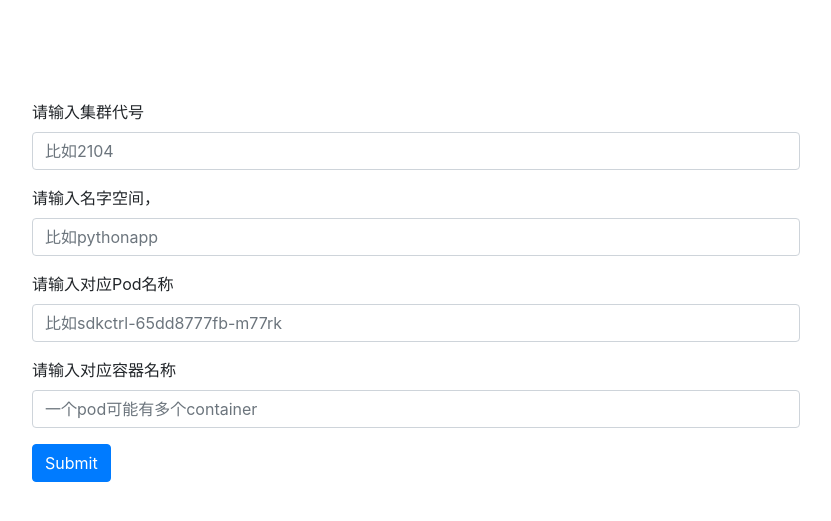
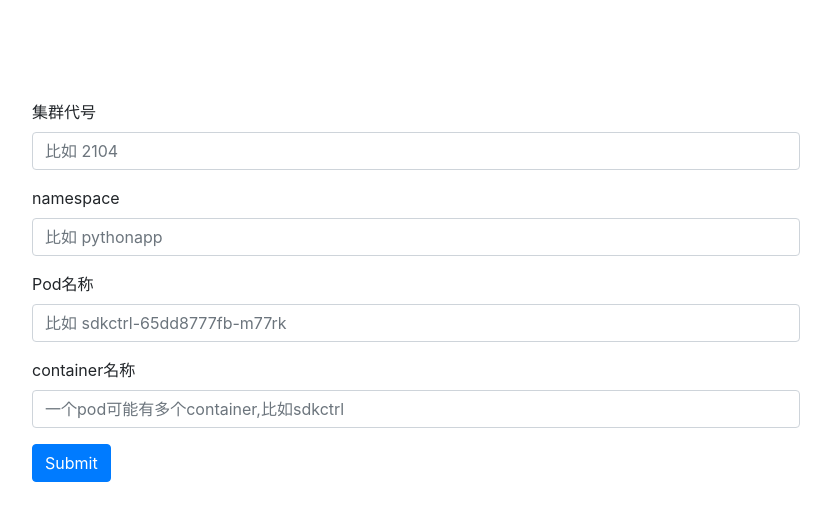
Before and after one commit to zlingqu/pod-web-console, a Flask app: page /terminal in a window 1280 px wide. Shown: the top 521 px of the page, without its empty margins (224-1055 px from the left). Run offline with Flask 2, Linux system fonts and the light colour scheme; parts of the project's set-up code (start-up, migrations or seed data) failed here and were passed over; some libraries are stand-ins or nearby versions.

Commit message:
更新一些注释等

```diff
--- a/app/__init__.py
+++ b/app/__init__.py
@@ -12,7 +12,7 @@ app.secret_key = 'FiDZjjn1g0sxdVk4'
 
 
 app.config.update({
-    'NTESSA_AUTH_FLASK_BEFORE_REQUEST': False,
+    'NTESSA_AUTH_FLASK_BEFORE_REQUEST': False, # 不要全局注入
     'NTESSA_AUTH_SYSTEM_USER': Config.auth_user,
     'NTESSA_AUTH_KEY': Config.auth_key,
     'NTESSA_AUTH_ENABLE_DEBUG': False,
@@ -28,7 +28,7 @@ app.register_error_handler(AuthorizeError,authorize_error_handler)
 # 请求前的处理
 @app.before_request
 def call_before_request_callbacks():
-    print('request.path:',request.path)
+    # print('request.path:',request.path)
     if request.path == '/terminal/redis':
         authorize_request()
         if request.auth['name'] not in Config.redis_post_user : # 阿拉丁执行，进行redis授权
--- a/app/templates/index.html
+++ b/app/templates/index.html
@@ -9,20 +9,20 @@
 
 <form style="width:60%;margin: auto; padding-top: 100px;" action="/terminal/window">
   <div class="form-group">
-    <label for="namespace">请输入集群代号</label>
-    <input class="form-control" name="cluster" placeholder="比如2104">
+    <label for="namespace">集群代号</label>
+    <input class="form-control" name="cluster" placeholder="比如 2104">
   </div>
   <div class="form-group">
-    <label for="namespace">请输入名字空间， </label>
-    <input class="form-control" name="namespace" placeholder="比如pythonapp">
+    <label for="namespace">namespace </label>
+    <input class="form-control" name="namespace" placeholder="比如 pythonapp">
   </div>
   <div class="form-group">
-    <label for="pod-name">请输入对应Pod名称</label>
-    <input class="form-control" name="pod" placeholder="比如sdkctrl-65dd8777fb-m77rk">
+    <label for="pod-name">Pod名称</label>
+    <input class="form-control" name="pod" placeholder="比如 sdkctrl-65dd8777fb-m77rk">
   </div>
   <div class="form-group">
-    <label for="container-name">请输入对应容器名称</label>
-    <input class="form-control" name="container" placeholder="一个pod可能有多个container">
+    <label for="container-name">container名称</label>
+    <input class="form-control" name="container" placeholder="一个pod可能有多个container,比如sdkctrl">
   </div>
 
   <button type="submit" class="btn btn-primary">Submit</button>
```
